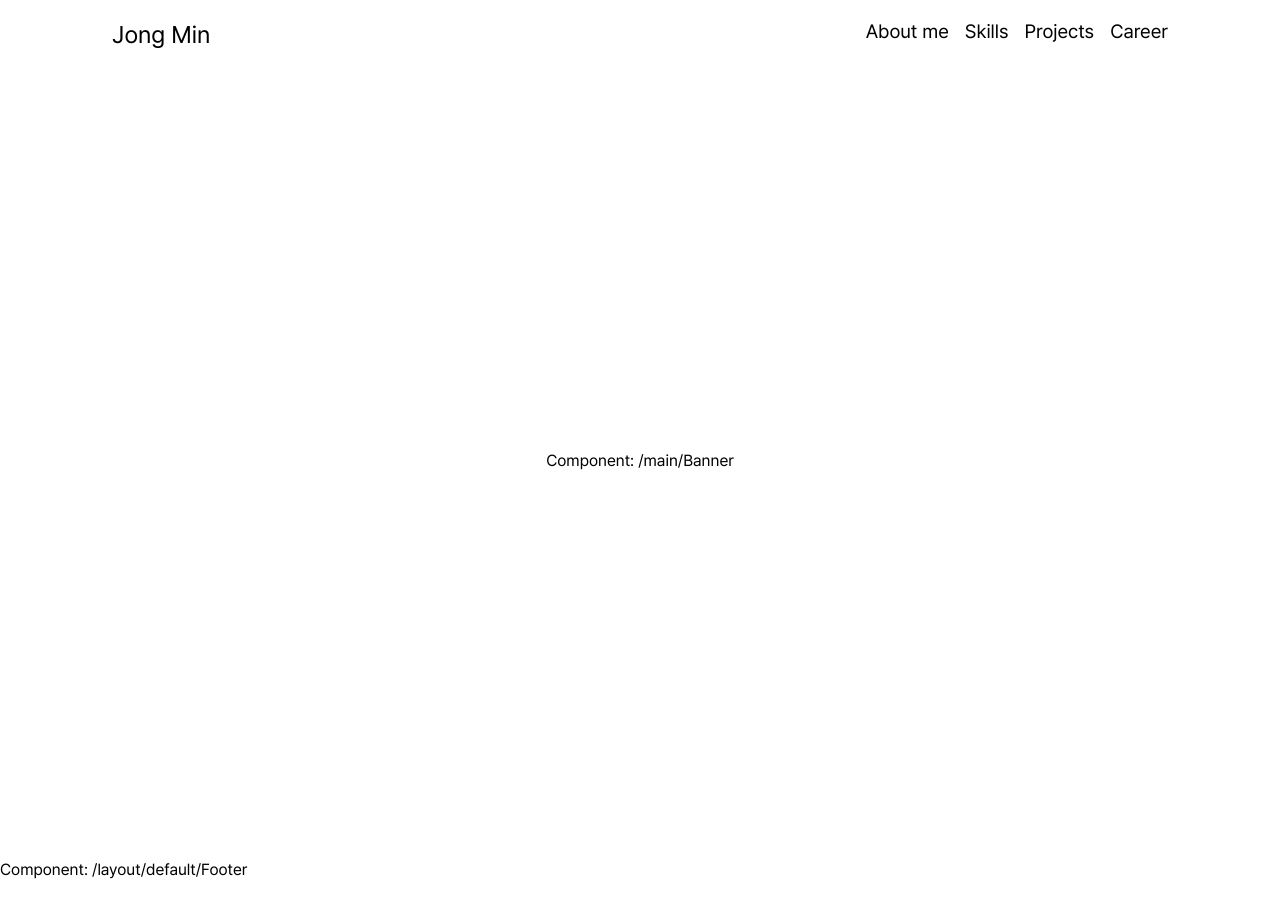
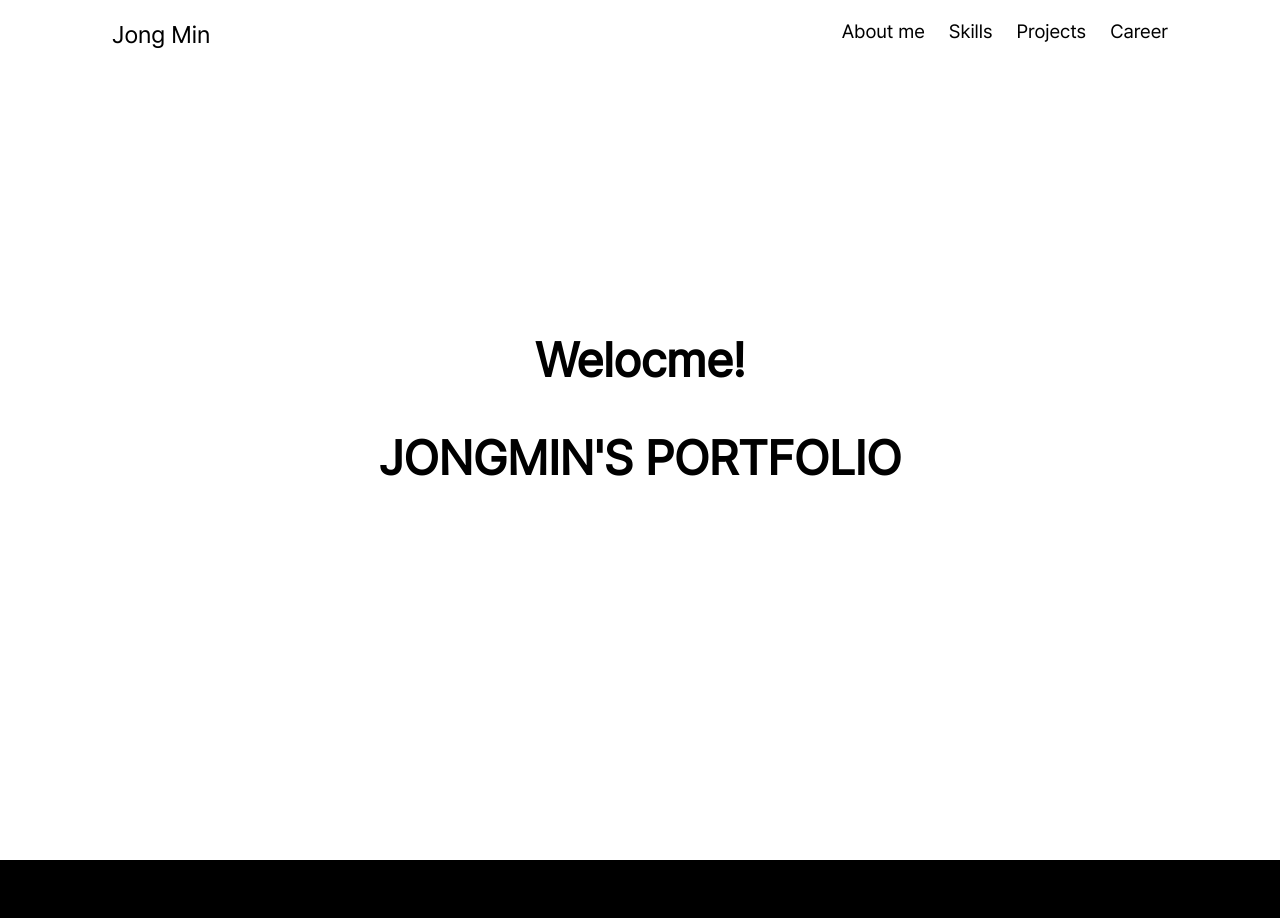
Before and after one commit to devmini1203/dev-mini-portfolio, a Nuxt app: page / in a window 1280 px wide. Shown: the top 918 px of the page. Built offline with nearby package versions, Linux system fonts and the light colour scheme.

Commit message:
Design: main 컨텐츠 생성 및 배너 text-animation 구현

```diff
--- a/assets/scss/component.scss
+++ b/assets/scss/component.scss
@@ -1,7 +1,64 @@
 .banner-container {
   height: 100vh;
-
   display: flex;
   justify-content: center;
   align-items: center;
+
+  .banner-title-box {
+    text-align: center;
+    margin-bottom: 8%;
+    font-size: 2rem;
+
+    .top-text-box {
+      animation-duration: 2s;
+      animation-name: topTextAnimation;
+    }
+    .bottom-text-box {
+      animation-duration: 2s;
+      animation-name: bottomtextAnimation;
+    }
+
+    @keyframes topTextAnimation {
+      0% {
+        opacity: 0;
+        transform: translateX(-300px);
+      }
+      100% {
+        opacity: 1;
+        transform: translateX(0);
+      }
+    }
+
+    @keyframes bottomtextAnimation {
+      0% {
+        opacity: 0;
+        transform: translateX(300px);
+      }
+      100% {
+        opacity: 1;
+        transform: translateX(0);
+      }
+    }
+  }
 }
+.skills-container {
+  height: 100vh;
+  display: flex;
+  justify-content: center;
+  align-items: center;
+  background-color: black;
+}
+.projects-container {
+  height: 100vh;
+  display: flex;
+  justify-content: center;
+  align-items: center;
+  background-color: black;
+}
+.career-container {
+  height: 100vh;
+  display: flex;
+  justify-content: center;
+  align-items: center;
+  background-color: black;
+}
--- a/assets/scss/layout.scss
+++ b/assets/scss/layout.scss
@@ -16,7 +16,7 @@
 
     ::v-deep(.portfolio-menu-parent-box) {
       display: flex;
-      gap: 16px;
+      gap: 24px;
 
       .child-box {
         font-size: 1.2rem;
--- a/assets/scss/reset_element_ui_style.scss
+++ b/assets/scss/reset_element_ui_style.scss
@@ -1,5 +1,8 @@
 .el-header {
   padding: 0px !important;
+  position: sticky !important;
+  top: 0 !important;
+  z-index: 9999 !important;
 }
 .el-footer {
   padding: 0px !important;
--- a/components/layout/default/Header.vue
+++ b/components/layout/default/Header.vue
@@ -1,6 +1,12 @@
 <script lang="ts" setup>
 const myName = ref('Jong Min');
 const portfolioMenu = ref([{ menuName: 'About me' }, { menuName: 'Skills' }, { menuName: 'Projects' }, { menuName: 'Career' }]);
+
+const emits = defineEmits(['ch']);
+
+const ch = () => {
+  emits('ch');
+};
 </script>
 
 <template>
@@ -10,7 +16,7 @@ const portfolioMenu = ref([{ menuName: 'About me' }, { menuName: 'Skills' }, { m
     </div>
 
     <div class="portfolio-menu-parent-box">
-      <div v-for="menu in portfolioMenu" :key="menu.menuName" class="child-box">
+      <div v-for="menu in portfolioMenu" :key="menu.menuName" class="child-box" @click="ch">
         {{ menu.menuName }}
       </div>
     </div>
--- a/components/main/Banner.vue
+++ b/components/main/Banner.vue
@@ -1,7 +1,17 @@
 <script lang="ts" setup></script>
 
 <template>
-  <div class="banner-container">Component: /main/Banner</div>
+  <div class="banner-container">
+    <div class="banner-title-box">
+      <div class="top-text-box">
+        <h1>Welocme!</h1>
+      </div>
+
+      <div class="bottom-text-box">
+        <h1>JONGMIN'S PORTFOLIO</h1>
+      </div>
+    </div>
+  </div>
 </template>
 
 <style scoped lang="scss" src="@/assets/scss/component.scss"></style>
--- /dev/null
+++ b/components/main/Career.vue
@@ -0,0 +1,7 @@
+<script lang="ts" setup></script>
+
+<template>
+  <div class="career-container">Component: /main/Career</div>
+</template>
+
+<style scoped lang="scss" src="@/assets/scss/component.scss"></style>
--- /dev/null
+++ b/components/main/Projects.vue
@@ -0,0 +1,7 @@
+<script lang="ts" setup></script>
+
+<template>
+  <div class="projects-container">Component: /main/Projects</div>
+</template>
+
+<style scoped lang="scss" src="@/assets/scss/component.scss"></style>
--- /dev/null
+++ b/components/main/Skills.vue
@@ -0,0 +1,7 @@
+<script lang="ts" setup></script>
+
+<template>
+  <div class="skills-container">Component: /main/Skills</div>
+</template>
+
+<style scoped lang="scss" src="@/assets/scss/component.scss"></style>
--- a/layouts/default.vue
+++ b/layouts/default.vue
@@ -1,16 +1,20 @@
 <script lang="ts" setup>
 import Header from '@/components/layout/default/Header.vue';
 import Footer from '@/components/layout/default/Footer.vue';
+
+const ch = () => {
+  console.log('ccc');
+};
 </script>
 
 <template>
   <div class="default-layout">
     <el-container>
       <el-header>
-        <Header />
+        <Header @ch="ch" />
       </el-header>
       <el-main>
-        <slot />
+        <slot 2 />
       </el-main>
       <el-footer>
         <Footer />
--- a/pages/index.vue
+++ b/pages/index.vue
@@ -1,11 +1,20 @@
 <script lang="ts" setup>
 import Banner from '@/components/main/Banner.vue';
+import Skills from '@/components/main/Skills.vue';
+import Projects from '@/components/main/Projects.vue';
+import Career from '@/components/main/Career.vue';
+
+const bannerRef = ref(null);
+const skillsRef = ref(null);
+const projectsRef = ref(null);
+const careerRef = ref(null);
 </script>
 
 <template>
-  <div>
-    <Banner />
-  </div>
+  <Banner ref="bannerRef" />
+  <Skills ref="skillsRef" />
+  <Projects ref="projectsRef" />
+  <Career ref="careerRef" />
 </template>
 
 <style scoped lang="scss"></style>
```
